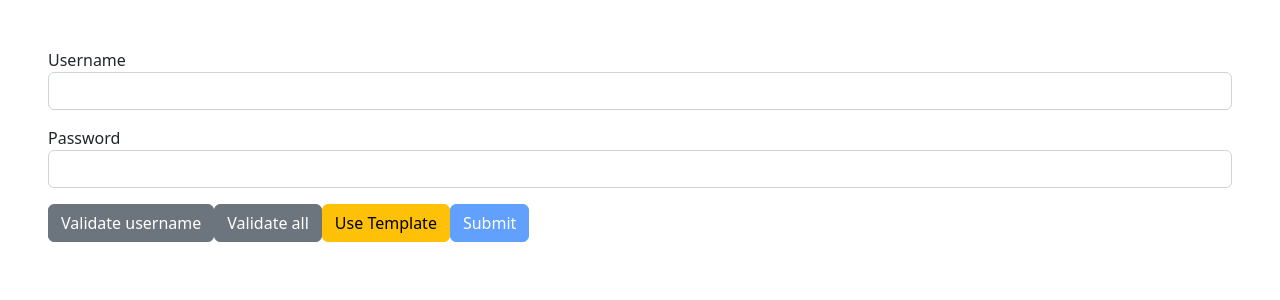
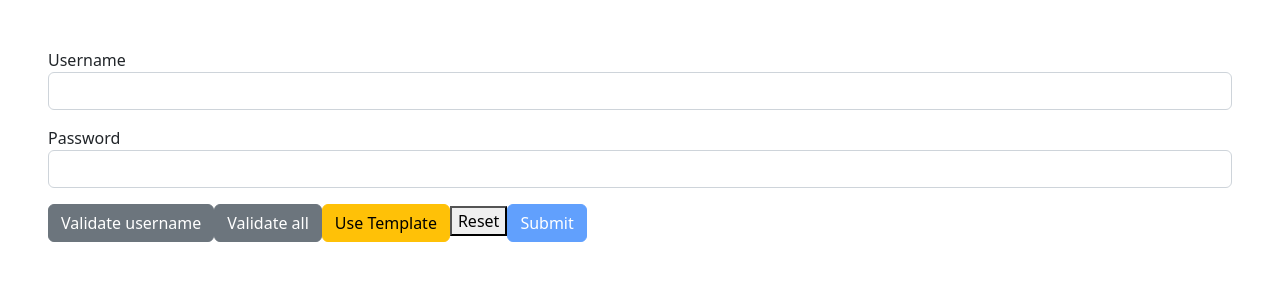
Before and after one commit to Febrianto752/practice-react-formik, a React (Create React App) app: page /test in a window 1280 px wide. Shown: the top 300 px of the page. Built offline with nearby package versions, Linux system fonts and the light colour scheme.

Commit message:
learn reset all value input element use formik

```diff
--- a/src/components/TestForm/index.jsx
+++ b/src/components/TestForm/index.jsx
@@ -18,8 +18,8 @@ const handleSubmit = (values, onSubmitProps) => {
   console.log("on Submit Props ", onSubmitProps); // output : {resetForm: ƒ, validateForm: ƒ, validateField: ƒ, setErrors: ƒ, setFieldError: ƒ, setSubmitting: f}
   // test proccess with use setTimeout
   setTimeout(() => {
-    onSubmitProps.setErrors({ username: "something went wrong!" });
     onSubmitProps.setSubmitting(false);
+    onSubmitProps.resetForm();
   }, 2000);
 };
 
@@ -92,6 +92,7 @@ const TestForm = () => {
                 >
                   Use Template
                 </button>
+                <button type="reset">Reset</button>
                 <button
                   type="submit"
                   className="btn btn-primary"
```
